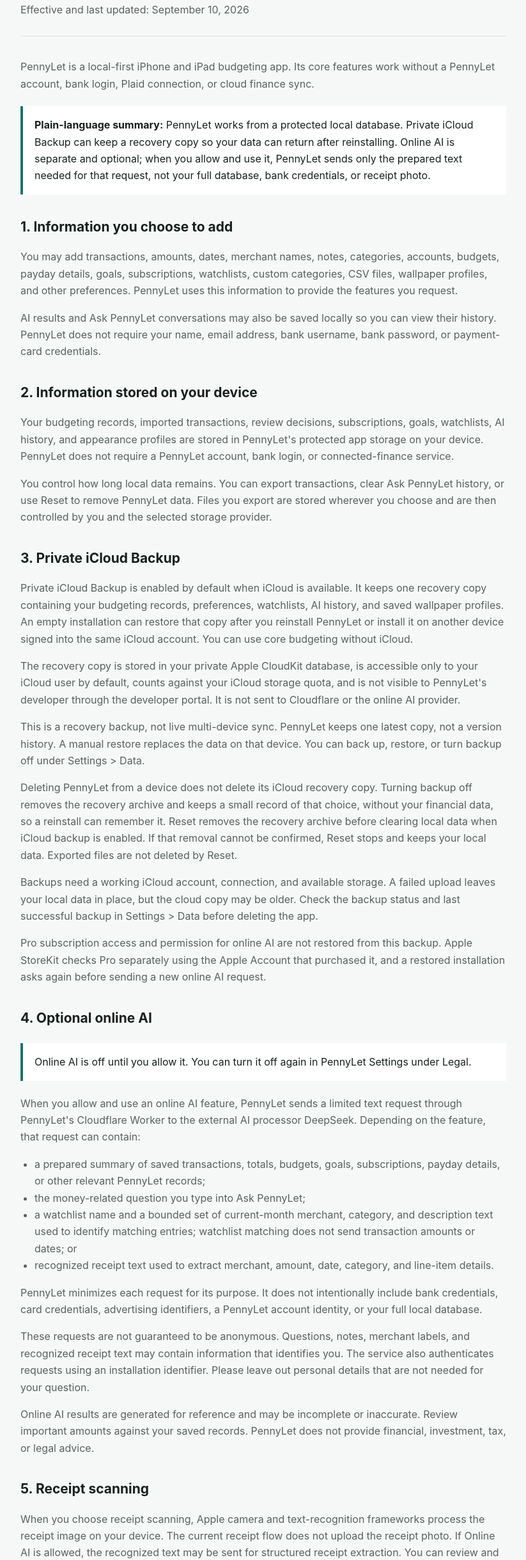
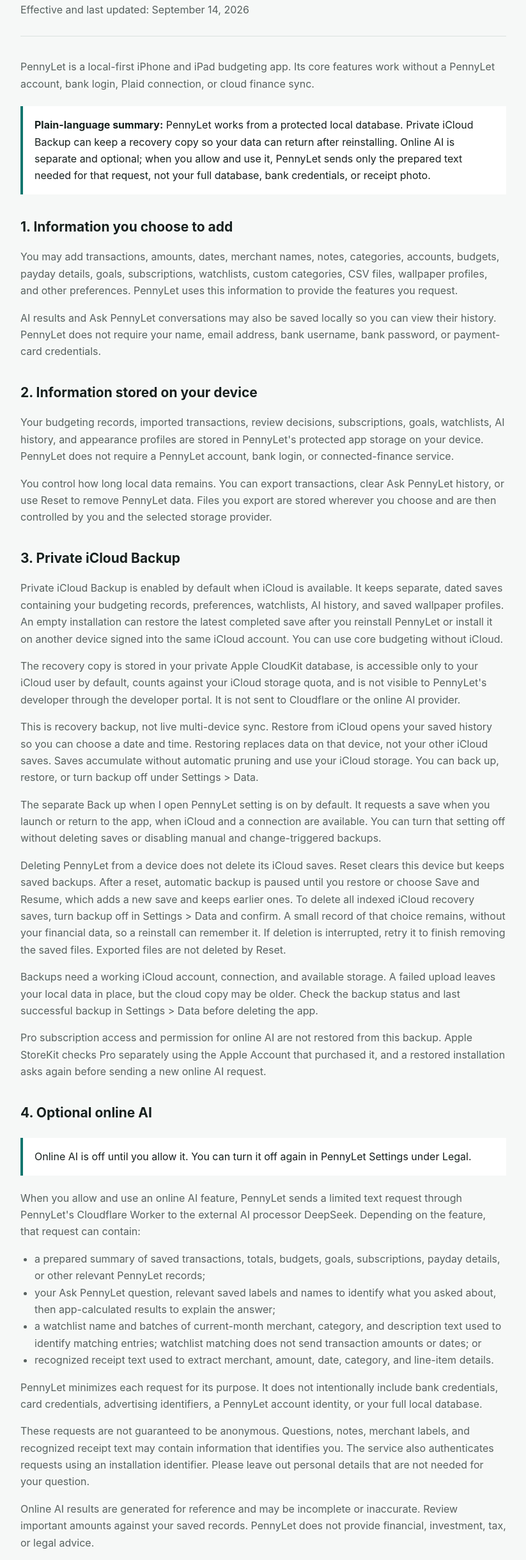
Before and after one commit to tomorintakamatsu/pennylet-pages, a plain HTML site: page privacy/index.html in a window 1280 px wide. Shown: the part 154-2593 px from the top of the page at 64% size, without its empty margins (228-1051 px from the left). Drawn offline with Linux system fonts and the light colour scheme.

Commit message:
Update privacy and support for dated iCloud recovery saves

```diff
--- a/privacy/index.html
+++ b/privacy/index.html
@@ -29,7 +29,7 @@
     <header>
       <div class="brand">PennyLet</div>
       <h1>Privacy Policy</h1>
-      <p class="date">Effective and last updated: September 10, 2026</p>
+      <p class="date">Effective and last updated: September 14, 2026</p>
     </header>
     <main>
       <p>PennyLet is a local-first iPhone and iPad budgeting app. Its core features work without a PennyLet account, bank login, Plaid connection, or cloud finance sync.</p>
@@ -45,10 +45,11 @@
       <p>You control how long local data remains. You can export transactions, clear Ask PennyLet history, or use Reset to remove PennyLet data. Files you export are stored wherever you choose and are then controlled by you and the selected storage provider.</p>
 
       <h2>3. Private iCloud Backup</h2>
-      <p>Private iCloud Backup is enabled by default when iCloud is available. It keeps one recovery copy containing your budgeting records, preferences, watchlists, AI history, and saved wallpaper profiles. An empty installation can restore that copy after you reinstall PennyLet or install it on another device signed into the same iCloud account. You can use core budgeting without iCloud.</p>
+      <p>Private iCloud Backup is enabled by default when iCloud is available. It keeps separate, dated saves containing your budgeting records, preferences, watchlists, AI history, and saved wallpaper profiles. An empty installation can restore the latest completed save after you reinstall PennyLet or install it on another device signed into the same iCloud account. You can use core budgeting without iCloud.</p>
       <p>The recovery copy is stored in your private Apple CloudKit database, is accessible only to your iCloud user by default, counts against your iCloud storage quota, and is not visible to PennyLet's developer through the developer portal. It is not sent to Cloudflare or the online AI provider.</p>
-      <p>This is a recovery backup, not live multi-device sync. PennyLet keeps one latest copy, not a version history. A manual restore replaces the data on that device. You can back up, restore, or turn backup off under Settings &gt; Data.</p>
-      <p>Deleting PennyLet from a device does not delete its iCloud recovery copy. Turning backup off removes the recovery archive and keeps a small record of that choice, without your financial data, so a reinstall can remember it. Reset removes the recovery archive before clearing local data when iCloud backup is enabled. If that removal cannot be confirmed, Reset stops and keeps your local data. Exported files are not deleted by Reset.</p>
+      <p>This is recovery backup, not live multi-device sync. Restore from iCloud opens your saved history so you can choose a date and time. Restoring replaces data on that device, not your other iCloud saves. Saves accumulate without automatic pruning and use your iCloud storage. You can back up, restore, or turn backup off under Settings &gt; Data.</p>
+      <p>The separate Back up when I open PennyLet setting is on by default. It requests a save when you launch or return to the app, when iCloud and a connection are available. You can turn that setting off without deleting saves or disabling manual and change-triggered backups.</p>
+      <p>Deleting PennyLet from a device does not delete its iCloud saves. Reset clears this device but keeps saved backups. After a reset, automatic backup is paused until you restore or choose Save and Resume, which adds a new save and keeps earlier ones. To delete all indexed iCloud recovery saves, turn backup off in Settings &gt; Data and confirm. A small record of that choice remains, without your financial data, so a reinstall can remember it. If deletion is interrupted, retry it to finish removing the saved files. Exported files are not deleted by Reset.</p>
       <p>Backups need a working iCloud account, connection, and available storage. A failed upload leaves your local data in place, but the cloud copy may be older. Check the backup status and last successful backup in Settings &gt; Data before deleting the app.</p>
       <p>Pro subscription access and permission for online AI are not restored from this backup. Apple StoreKit checks Pro separately using the Apple Account that purchased it, and a restored installation asks again before sending a new online AI request.</p>
 
@@ -57,8 +58,8 @@
       <p>When you allow and use an online AI feature, PennyLet sends a limited text request through PennyLet's Cloudflare Worker to the external AI processor DeepSeek. Depending on the feature, that request can contain:</p>
       <ul>
         <li>a prepared summary of saved transactions, totals, budgets, goals, subscriptions, payday details, or other relevant PennyLet records;</li>
-        <li>the money-related question you type into Ask PennyLet;</li>
-        <li>a watchlist name and a bounded set of current-month merchant, category, and description text used to identify matching entries; watchlist matching does not send transaction amounts or dates; or</li>
+        <li>your Ask PennyLet question, relevant saved labels and names to identify what you asked about, then app-calculated results to explain the answer;</li>
+        <li>a watchlist name and batches of current-month merchant, category, and description text used to identify matching entries; watchlist matching does not send transaction amounts or dates; or</li>
         <li>recognized receipt text used to extract merchant, amount, date, category, and line-item details.</li>
       </ul>
       <p>PennyLet minimizes each request for its purpose. It does not intentionally include bank credentials, card credentials, advertising identifiers, a PennyLet account identity, or your full local database.</p>
@@ -80,7 +81,7 @@
 
       <h2>7. Security and abuse prevention</h2>
       <p>PennyLet uses Apple App Attest when available to help verify genuine installations. An Apple-generated app-install key identifier, cryptographic proof, counters, environment information, and security timestamps may be processed by PennyLet's Cloudflare Worker. These records are used for fraud prevention and request limiting, not advertising, and are not added to the AI prompt.</p>
-      <p>The installation identifier is persistent security data, not an advertising ID. Security records can remain on the service after you delete the app; the current service does not automatically expire every registered installation record. Reset clears your local budget and its recovery copy, not records already processed by external services. Contact us for a request concerning service-side data.</p>
+      <p>The installation identifier is persistent security data, not an advertising ID. Security records can remain on the service after you delete the app; the current service does not automatically expire every registered installation record. Reset clears your local budget, not its saved iCloud backup or records already processed by external services. Contact us for a request concerning service-side data.</p>
 
       <h2>8. Other services</h2>
       <ul>
```
Also changed, not shown: support/index.html (+7 -4 lines).
